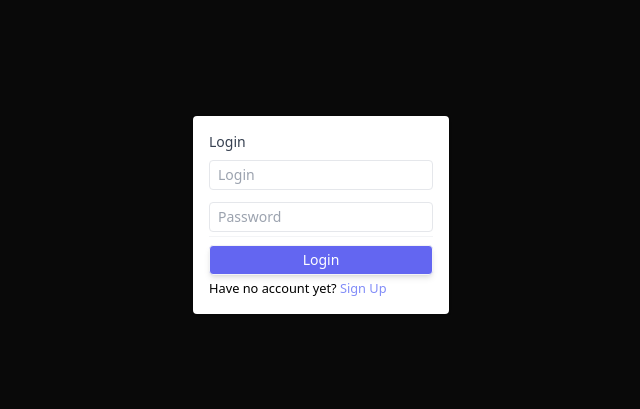
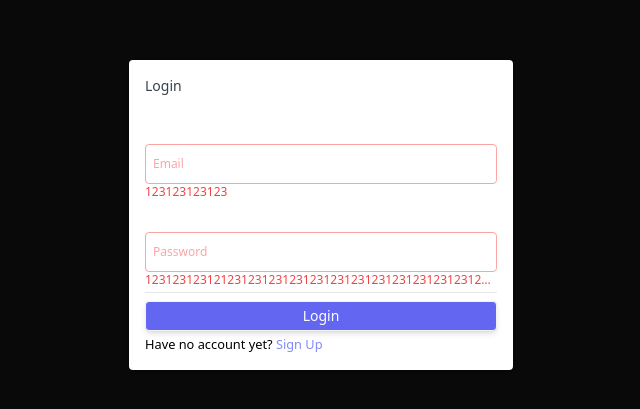
Before and after one commit to bitnara0156/ecommerce-nuxt3, a Nuxt app: page /login in a window 1280 px wide. Shown: the part 185-594 px from the top of the page, without its empty margins (319-959 px from the left). Built offline with nearby package versions, Linux system fonts and the light colour scheme; no server answers.

Commit message:
feat(base-input): add new props

```diff
--- a/app.vue
+++ b/app.vue
@@ -1,5 +1,13 @@
 <template>
-  <NuxtLayout name="auth">
-    <NuxtPage></NuxtPage>
-  </NuxtLayout>
+  <div class="flex flex-col">
+    <NuxtLayout name="auth">
+      <NuxtPage></NuxtPage>
+    </NuxtLayout>
+  </div>
 </template>
+<script lang="ts" setup>
+
+  import useAuth from './composables/useAuth';
+  const { currentUser, loading } = useAuth()
+
+</script>
--- a/assets/css/main.scss
+++ b/assets/css/main.scss
@@ -11,18 +11,18 @@
         @apply flex flex-col px-4 py-2 rounded shadow bg-white dark:bg-dark-100;
     }
     .card-body {
-        @apply flex flex-col gap-3 w-full;
+        @apply flex flex-col gap-1 w-full;
     }
     .card-footer {
-        @apply flex flex-col gap-1 py-2 border-t border-gray-100 mt-1
+        @apply flex flex-col gap-1 py-2 border-t border-gray-200 mt-1
     }
 }
 @layer components {
     .button {
-        @apply cursor-pointer py-1 px-2 text-sm rounded border border-gray-100 hover:bg-gray-100 text-gray-700 active:border-gray-200;
+        @apply cursor-pointer py-1 px-2 text-sm rounded border border-gray-100 hover:bg-gray-100 text-gray-700 active:border-gray-300;
 
         &.default {
-            @apply hover:bg-primary-200 active:bg-primary-300 active:border-primary-200 transition-colors
+            @apply hover:bg-primary-200 hover:text-gray-100 active:bg-primary-300 active:border-primary-200 transition-colors
         }
         &.stroked {
             @apply bg-primary-300 hover:bg-primary-300 active:bg-primary-400 transition-colors border-gray-100 text-white shadow-md
--- a/components/BaseInput.vue
+++ b/components/BaseInput.vue
@@ -1,13 +1,42 @@
 <template>
-  <input
-  :value="props.modelValue"
-  @input="onInput"
-  :placeholder="props.placeholder"
-  type="text" class="outline-none rounded px-2 py-1 text-sm border border-gray-200 focus:border-primary-200 transition-colors"/>
+<div class="text-ellipsis whitespace-nowrap mt-7">
+    <div
+        class="flex flex-col"
+        :class="{
+            'relative': label
+        }"
+        >
+        <label
+            v-if="label"
+            class="text-xs text-gray-600 absolute top-1/2 -translate-y-1/2 left-2 transition-all text-ellipsis overflow-hidden whitespace-nowrap pointer-events-none"
+            :class="{
+                'text-red-300': errorMessage,
+                '-top-3 text-primary-200': focused || modelValue
+            }"
+        >
+            {{ label }}
+        </label>
+        <input
+            :value="props.modelValue"
+            @input="onInput"
+            @focusin="focused = true"
+            @focusout="focused = false"
+            :placeholder="label ? '' : placeholder"
+            :autocomplete="autocomplete"
+            :name="name"
+            :type="type"
+            class="outline-none rounded px-2 py-1 text-sm border border-gray-300 focus:border-primary-200 transition-colors text-gray-700 h-10 placeholder:text-xs placeholder:pb-5"
+            :class="{
+                'border-red-300': errorMessage,
+                'border-primary-200': modelValue
+            }"
+        />
+    </div>
+    <small class="text-xs block text-red-500 opacity-0 transition-opacity h-4 overflow-hidden text-ellipsis whitespace-nowrap" :class="{'opacity-100': errorMessage}" >{{ errorMessage }}</small>
+</div>
 </template>
 
 <script lang="ts" setup>
-
     const props = defineProps({
         modelValue: {
             type: String,
@@ -17,10 +46,35 @@
             type: String,
             required: false,
             default: ''
+        },
+        label: {
+            type: String,
+            required: false,
+            default: ''
+        },
+        errorMessage: {
+            type: String,
+            required: false,
+            default: ''
+        },
+        autocomplete: {
+            type: String,
+            required: false,
+            default: ''
+        },
+        name: {
+            type: String,
+            required: false,
+            default: ''
+        },
+        type: {
+            type: String,
+            required: false,
+            default: 'text'
         }
     })
     const emits = defineEmits(['update:modelValue'])
-
+    const focused = ref(false)
     function onInput(event: Event) {
         const inputValue: String = (event.target as HTMLInputElement).value as String
         emits('update:modelValue', inputValue)
--- a/composables/useAuth.ts
+++ b/composables/useAuth.ts
@@ -4,7 +4,7 @@ import { auth } from '../api/firebase.config'
 import AuthService from "../services/Auth.service"
 import { providers } from '../types/providers'
 export default function useAuth() {
-    const currentUser: Ref<User | null> = ref({} as User | null)
+    const currentUser: Ref<User | null> = ref(null as User | null)
     const loading: Ref<Boolean> = ref(true as Boolean)
 
     auth.onAuthStateChanged( (user: User | null) => {
@@ -12,13 +12,19 @@ export default function useAuth() {
         loading.value = false
     })
     const loginUsingEmailAndPassword = async (email: string, password: string) => {
+        loading.value = true
         currentUser.value = await AuthService.loginUsingEmailAndPassword(email, password)
+        loading.value = false
     }
     const loginUsingProvider = async (provider: providers, uxOption?: 'popup' | 'redirect') => {
+        loading.value = true
         currentUser.value = await AuthService.loginUsingProvider(provider, uxOption)
+        loading.value = false
     }
     const signUpUsingEmailAndPassword = async (email: string, password: string) => {
+        loading.value = true
         await AuthService.signUpUsingEmailAndPassword(email, password)
+        loading.value = false
     }
 
     return { currentUser, loading, loginUsingEmailAndPassword, loginUsingProvider, signUpUsingEmailAndPassword }
--- a/error.vue
+++ b/error.vue
@@ -1,5 +1,7 @@
 <template>
-
+    <div class="">
+        404 :(
+    </div>
 </template>
 
 <script lang="ts" setup>
--- a/pages/login.vue
+++ b/pages/login.vue
@@ -1,23 +1,28 @@
 <template>
-<div class="base-card w-64">
-    <p class="text-gray-700 text-sm py-2">Login</p>
+<div class="base-card w-96">
+    <p class="text-gray-700 text-sm py-2 pb-5">Login</p>
     <div class="card-body">
-        <base-input v-model="login" placeholder="Login"></base-input>
-        <base-input v-model="password" placeholder="Password"></base-input>
+        <base-input
+        v-model="email" autocomplete="on" name="email" placeholder="Login" label="Email" errorMessage="123123123123" />
+        <base-input
+        v-model="password" type="password" autocomplete="on" name="current-password" placeholder="Password" label="Password" errorMessage="123123123121231231231231231231231231231231231231231231233" />
     </div>
     <div class="card-footer">
-        <base-button type="stroked">Login</base-button>
+        <base-button type="stroked" @click="onSubmit">Login</base-button>
+
         <small>Have no account yet? <NuxtLink to="/signup" class="text-link">Sign Up</NuxtLink></small>
     </div>
 </div>
 </template>
 
 <script lang="ts" setup>
-    const login = ref(''),
+    import useAuth from "../composables/useAuth"
+    const {currentUser, loginUsingEmailAndPassword} = useAuth()
+    const email = ref(''),
           password = ref('')
-    function onSubmit(e: Event) {
-        [login.value, password.value] = ['', '']
-        console.log('onSubmit')
+    async function onSubmit(e: Event) {
+        await loginUsingEmailAndPassword(email.value, password.value);
+        [email.value, password.value] = ['', '']
     }
 </script>
 
--- a/pages/signup.vue
+++ b/pages/signup.vue
@@ -2,10 +2,10 @@
     <div class="base-card w-64">
         <p class="text-gray-700 text-sm py-2">Sign Up</p>
         <div class="card-body" v-if="!loading">
-            <base-input v-model="form.email" placeholder="Email"></base-input>
-            <base-input v-model="form.login" placeholder="Login"></base-input>
-            <base-input v-model="form.password" placeholder="Password"></base-input>
-            <base-input v-model="form.repeatPassword" placeholder="Repeat password"></base-input>
+            <base-input v-model="form.email" label="Email"></base-input>
+            <base-input v-model="form.login" label="Login"></base-input>
+            <base-input v-model="form.password" label="Password"></base-input>
+            <base-input v-model="form.repeatPassword" label="Repeat password"></base-input>
         </div>
         <div class="flex flex-col" v-else>
             loading
```
